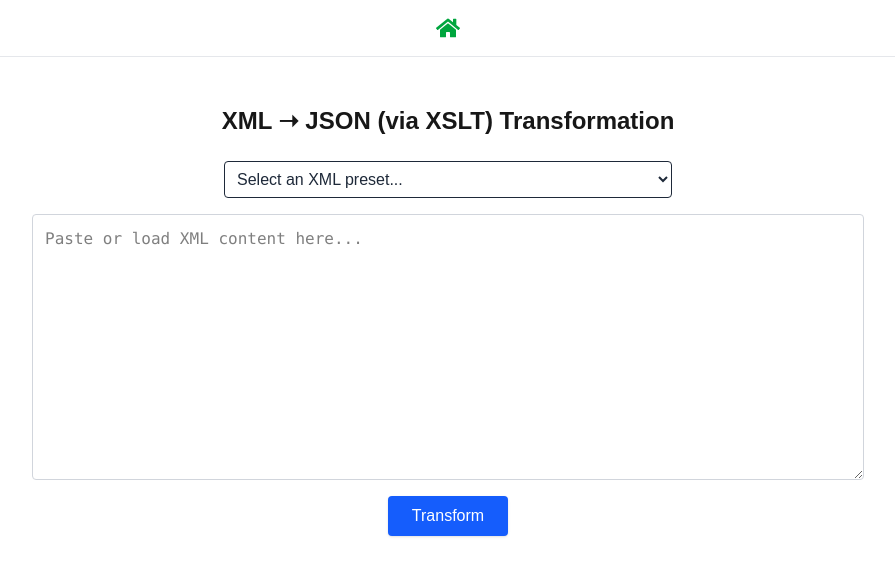
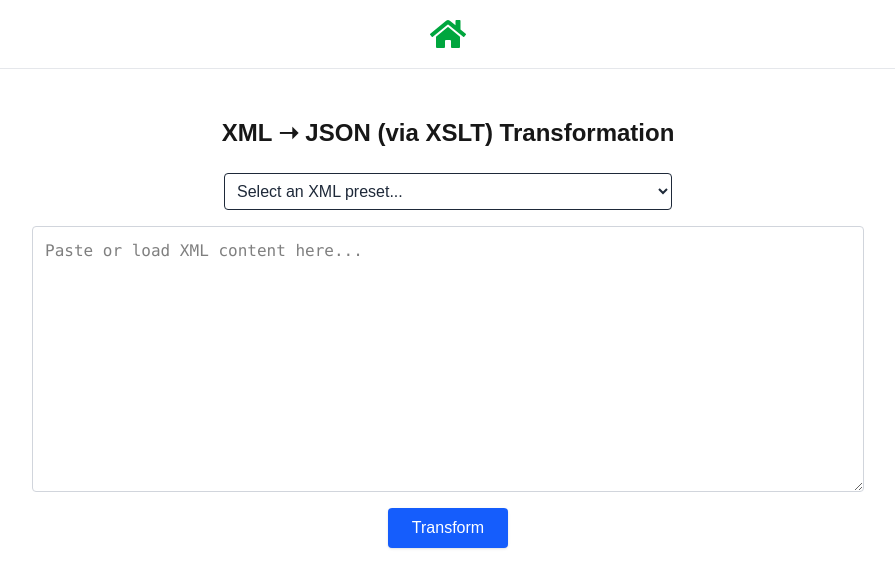
Before and after one commit to hypergeek-dev/e-archive-demo, a Next.js app: page /transform in a window 1280 px wide. Shown: the top 588 px of the page, without its empty margins (192-1087 px from the left). Built offline with nearby package versions, Linux system fonts and the light colour scheme.

Commit message:
Making home nagivation button bigger

```diff
--- a/app/layout.tsx
+++ b/app/layout.tsx
@@ -9,7 +9,7 @@ export default function RootLayout({ children }: { children: ReactNode }) {
     <html lang="en">
       <body className="bg-white text-gray-900 font-sans">
         <header className="w-full p-4 flex justify-center border-b border-gray-200 mb-8">
-          <Link href="/" className="text-green-600 hover:text-green-800 text-2xl">
+          <Link href="/" className="text-green-600 hover:text-green-800 text-4xl">
             <FaHome title="Go to Home" />
           </Link>
         </header>
```
